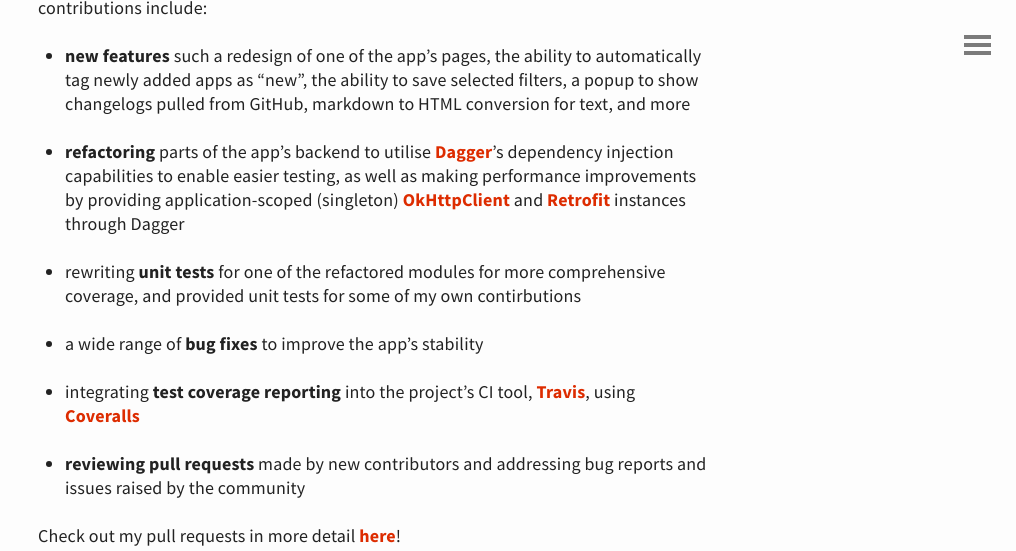
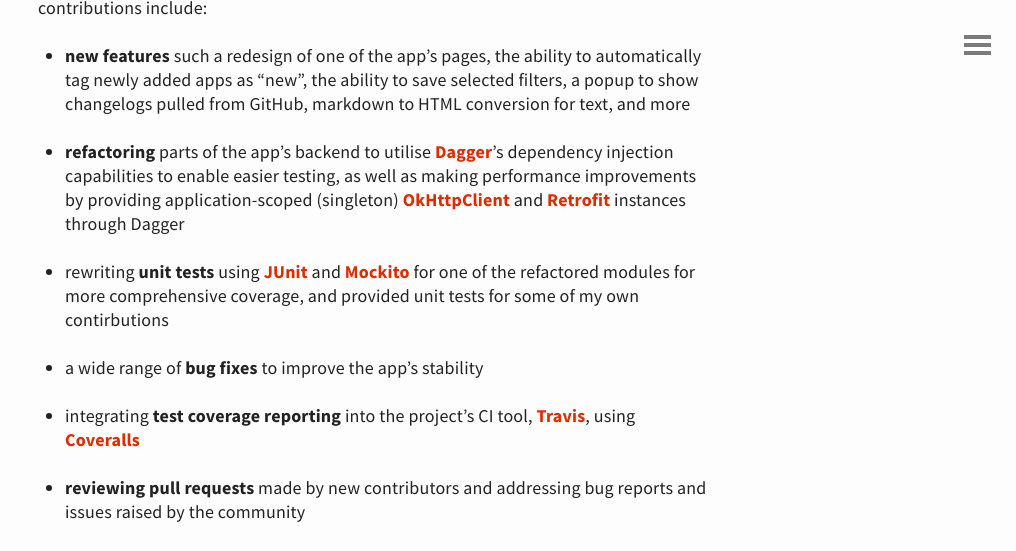
Before and after one commit to bobheadxi/bobheadxi.github.io, a Jekyll site: the page built from projects.md, in a window 1280 px wide and 1400 px high, scrolled down 591 px. Shown: the top 551 px of the window, without its empty margins (264-1280 px from the left). Built offline with Jekyll 4.4.1, drawn with Linux system fonts in a browser that asks for light colours.

Commit message:
Update projects page with more details about testing tools

```diff
--- a/projects.md
+++ b/projects.md
@@ -15,7 +15,7 @@ The "r/Android App Store" is an Android application that allows users to conveni
 
 - **refactoring** parts of the app's backend to utilise [Dagger](https://github.com/google/dagger)'s dependency injection capabilities to enable easier testing, as well as making performance improvements by providing application-scoped (singleton) [OkHttpClient](https://github.com/square/okhttp) and [Retrofit](https://github.com/square/retrofit) instances through Dagger
 
-- rewriting **unit tests** for one of the refactored modules for more comprehensive coverage, and provided unit tests for some of my own contirbutions
+- rewriting **unit tests** using [JUnit](http://junit.org/junit5/) and [Mockito](http://site.mockito.org) for one of the refactored modules for more comprehensive coverage, and provided unit tests for some of my own contirbutions
 
 - a wide range of **bug fixes** to improve the app's stability
 
@@ -39,7 +39,7 @@ This bot allows you to interact with [Spotify](http://spotify.com) through the [
 
 - the ability to **"host" a playlist** - other users can then request for songs to be added to the playlist, which then have to be approved by the host
 
-- **unit tests** written using [Mocha](https://mochajs.org)
+- **unit tests** written using [Mocha](https://mochajs.org) and [Sinon](http://sinonjs.org)
 
 - **continuous integration tools** and code coverage reporting built in to the repository with [Travis](https://travis-ci.org) and [Coveralls](https://coveralls.io)
 
```
